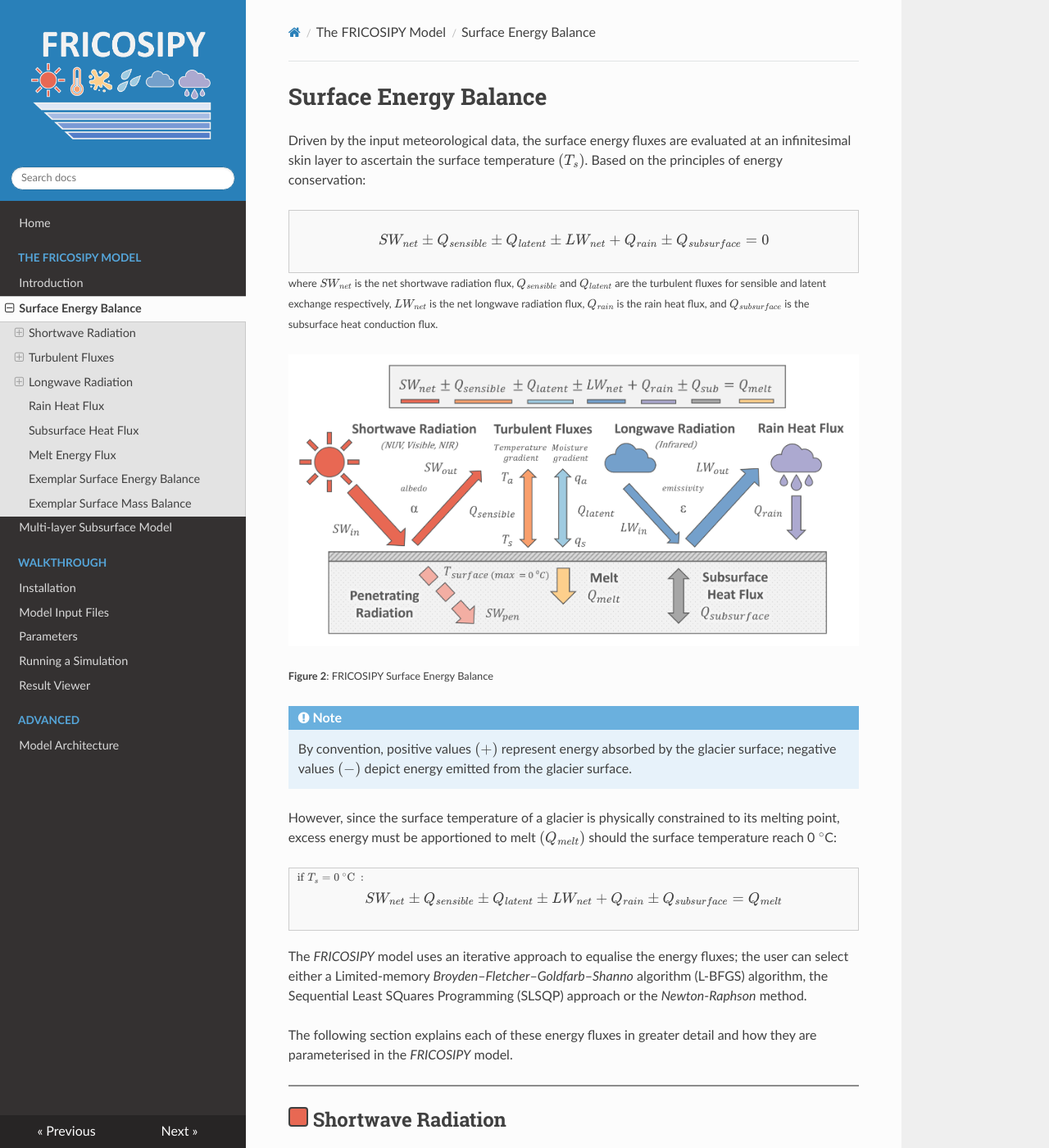
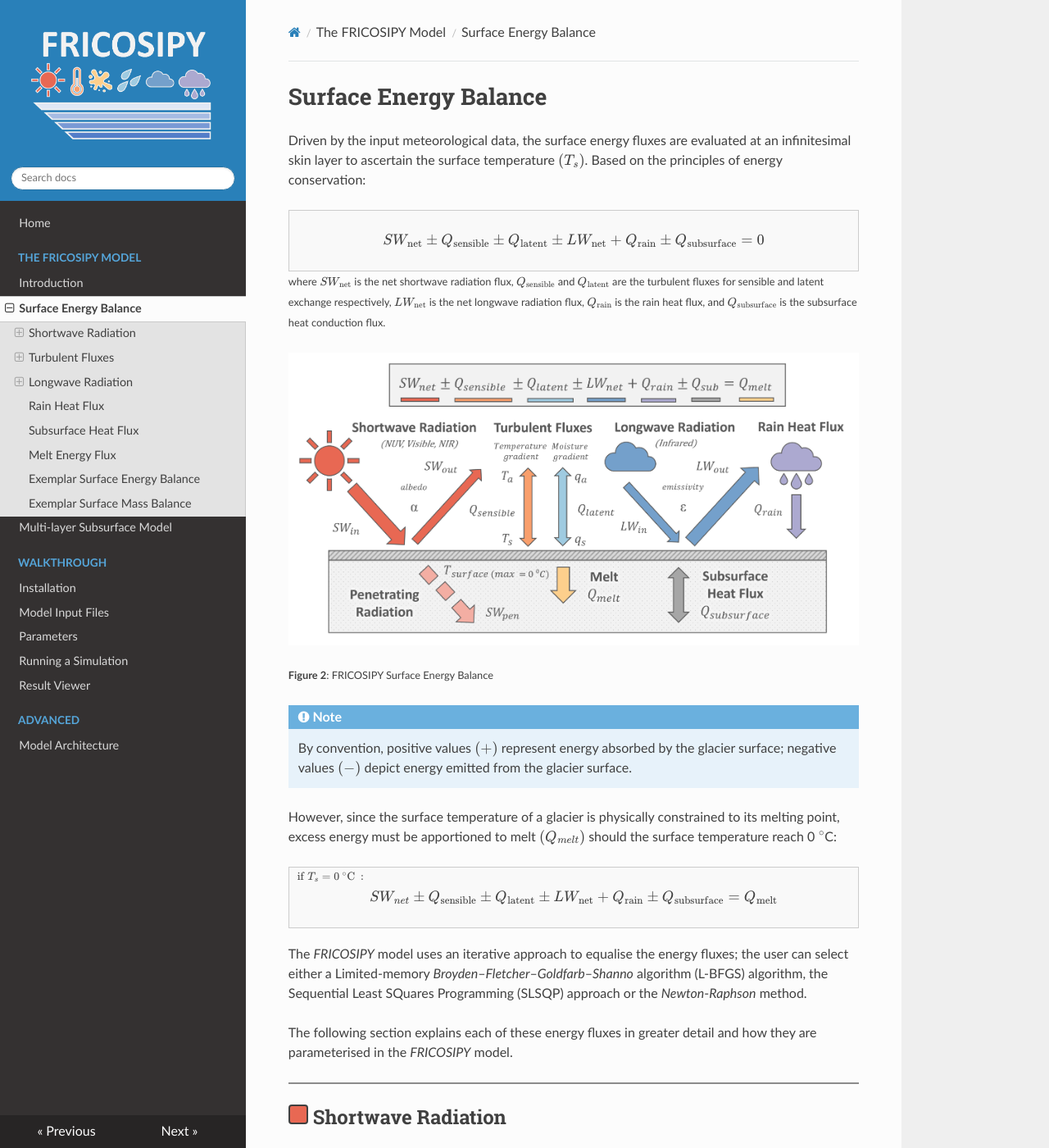
Before and after one commit to MarcusGastaldello/FRICOSIPY, an MkDocs documentation site: the page built from docs/surface_energy_balance.md, in a window 1280 px wide and 1400 px high. Shown: the whole window at 82% size. Built offline with MkDocs 1.6.1, drawn with Linux system fonts in a browser that asks for light colours.

Commit message:
Update surface_energy_balance.md

```diff
--- a/docs/surface_energy_balance.md
+++ b/docs/surface_energy_balance.md
@@ -9,10 +9,10 @@ Driven by the input meteorological data, the surface energy fluxes are evaluated
 
 <div style="border:1px solid #ccc; padding:10px; background:#f9f9f9; max-width:100%; overflow-x:auto;">
 $$
-SW_{net} \pm Q_{sensible} \pm Q_{latent} \pm LW_{net} + Q_{rain} \pm Q_{subsurface} = 0
+SW_{\text{net}} \pm Q_{\text{sensible}} \pm Q_{\text{latent}} \pm LW_{\text{net}} + Q_{\text{rain}} \pm Q_{\text{subsurface}} = 0
 $$
 </div>
-<small> where $SW_{net}$ is the net shortwave radiation flux, $Q_{sensible}$ and $Q_{latent}$ are the turbulent fluxes for sensible and latent exchange respectively, $LW_{net}$ is the net longwave radiation flux, $Q_{rain}$ is the rain heat flux, and $Q_{subsurface}$ is the subsurface heat conduction flux. </small>
+<small> where $SW_{\text{net}}$ is the net shortwave radiation flux, $Q_{\text{sensible}}$ and $Q_{\text{latent}}$ are the turbulent fluxes for sensible and latent exchange respectively, $LW_{\text{net}}$ is the net longwave radiation flux, $Q_{\text{rain}}$ is the rain heat flux, and $Q_{\text{subsurface}}$ is the subsurface heat conduction flux. </small>
 
 ![FRICOSIPY SEB (Surface Energy Balance)](images/FRICOSIPY-SEB.png)
 
@@ -30,8 +30,8 @@ However, since the surface temperature of a glacier is physically constrained to
   </div>
 
   $$
-  SW_{net} \pm Q_{sensible} \pm Q_{latent} \pm LW_{net}
-  + Q_{rain} \pm Q_{subsurface} = Q_{melt}
+  SW_{net} \pm Q_{\text{sensible}} \pm Q_{\text{latent}} \pm LW_{\text{net}}
+  + Q_{\text{rain}} \pm Q_{\text{subsurface}} = Q_{\text{melt}}
   $$
 </div>
 <div style="height: 20px;"></div>
```
